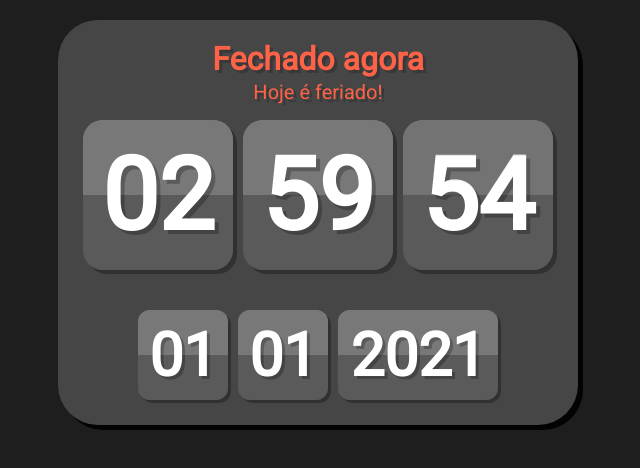
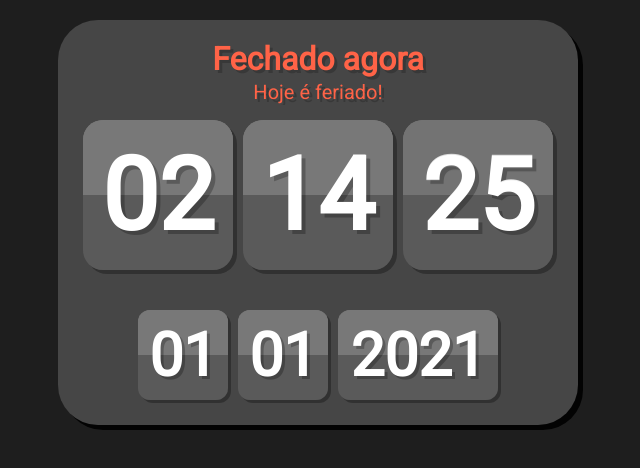
Before and after one commit to ricardo-project/relogio, a plain HTML site: page index.html in a window 1280 px wide. Shown: the whole page, without its empty margins (282-922 px from the left). Drawn offline with Linux system fonts and the light colour scheme; grey boxes are pictures that could not be loaded.

Commit message:
Update index.html

```diff
--- a/index.html
+++ b/index.html
@@ -399,8 +399,8 @@
         let mes2 = date1[1] //---> Mês da data seguinte
         let ano2 = date1[2] //---> Ano da data seguinte
         let hora = time.getHours() //---> Hora atual
-        let min = 59//time.getMinutes() //---> Minuto atual
-        let seg = 50//time.getSeconds() //---> Segundo atual
+        let min = time.getMinutes() //---> Minuto atual
+        let seg = time.getSeconds() //---> Segundo atual
         let mili = time.getMilliseconds() //---> Milissegundo do momento em que a página é carregada
         let minNY = 60
         let segNY = 0
```
